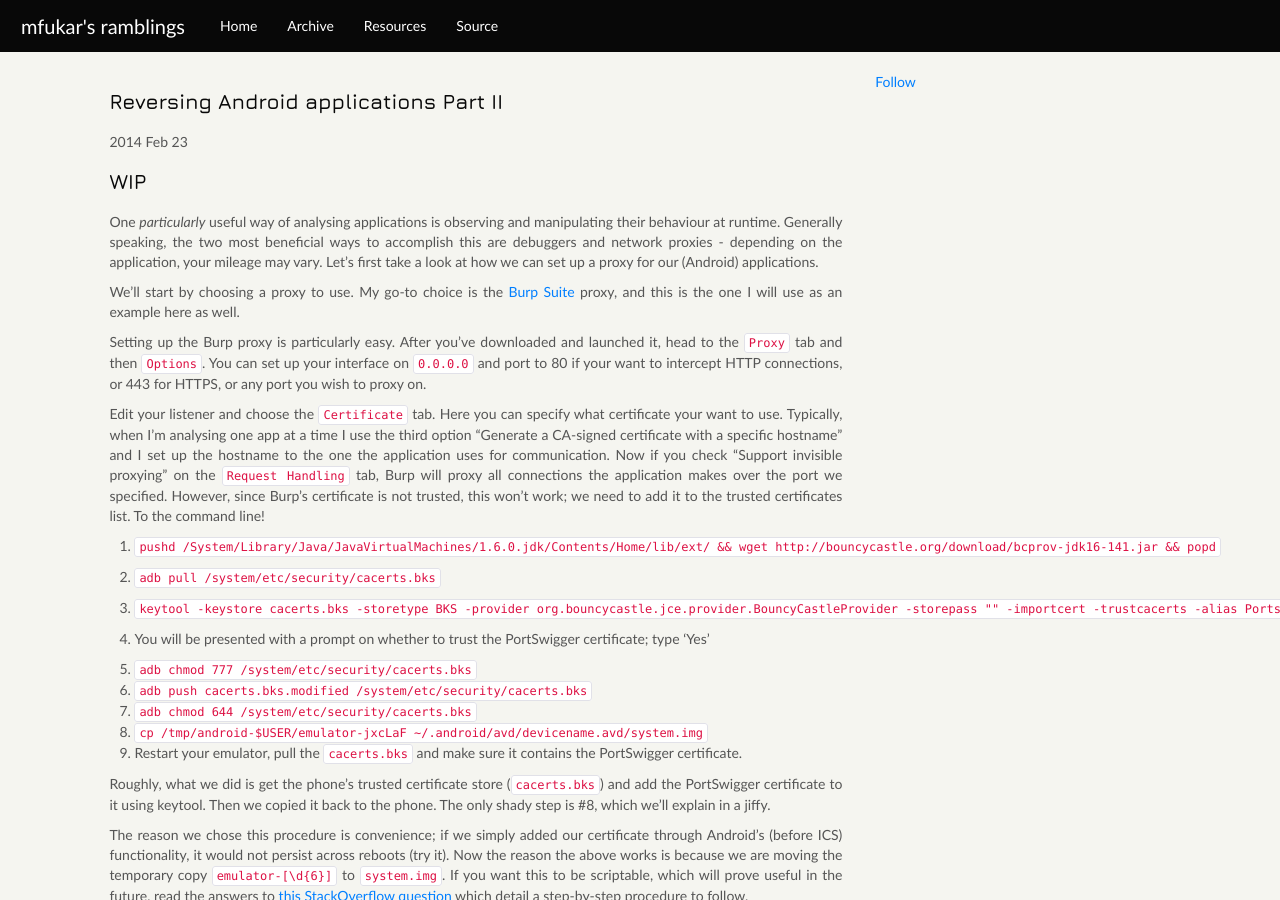
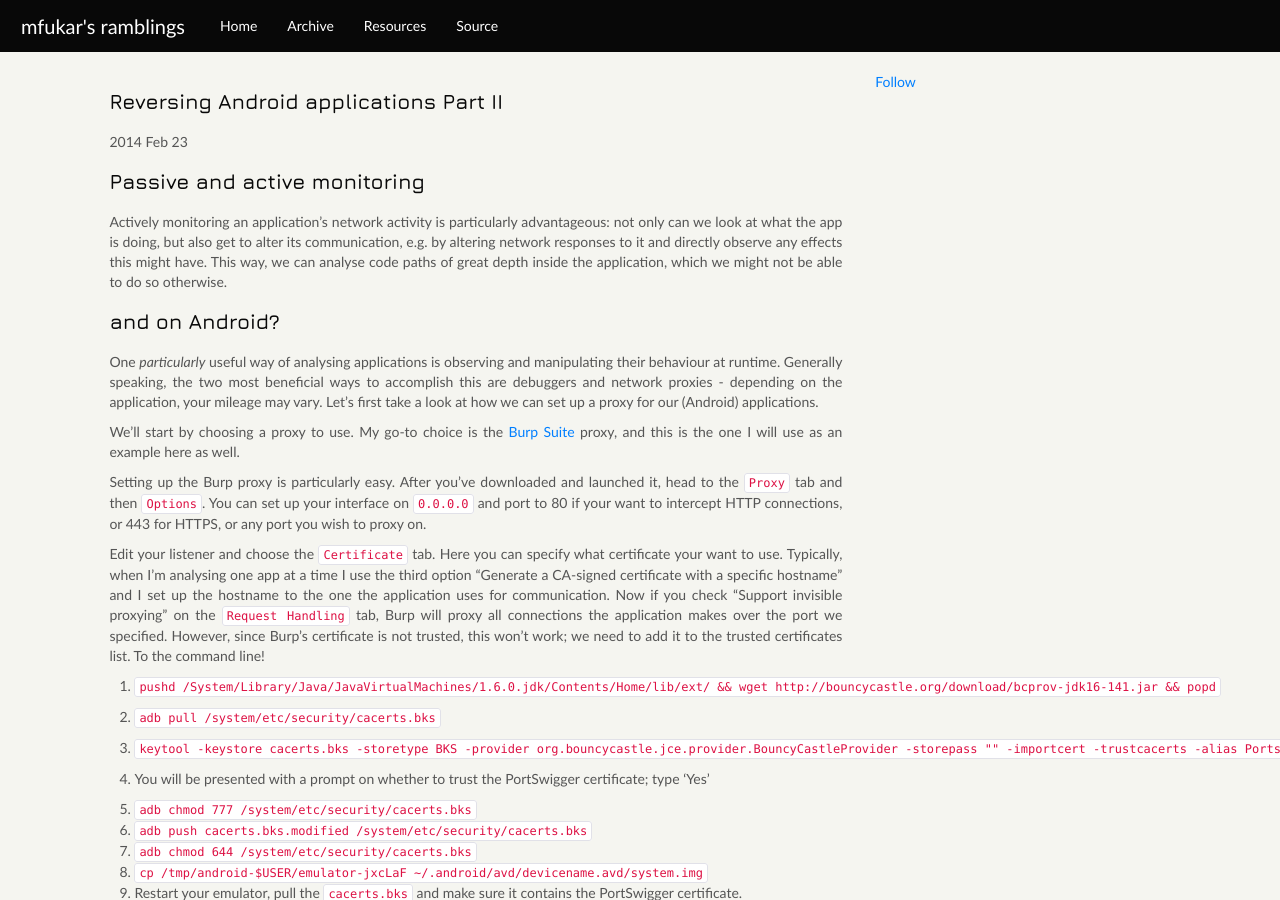
Before and after one commit to mfukar/mfukar.github.com, a Jekyll site: the page built from _posts/2014-02-23-Android-MitM.md, in a window 1280 px wide and 900 px high. Built offline with Jekyll 4.4.1, drawn with Linux system fonts in a browser that asks for light colours; some web fonts are replaced; Markdown is read by kramdown in place of the engine named in the settings; comment, search, counter and statistics services are not loaded.

Commit message:
Small paragraph on active monitoring

```diff
--- a/_posts/2014-02-23-Android-MitM.md
+++ b/_posts/2014-02-23-Android-MitM.md
@@ -9,7 +9,15 @@ published: true
 summary: Setting up a proxy for Google Android applications.
 ---
 
-# WIP
+# Passive and active monitoring
+
+Actively monitoring an application's network activity is particularly advantageous: not
+only can we look at what the app is doing, but also get to alter its communication, e.g.
+by altering network responses to it and directly observe any effects this might have. This
+way, we can analyse code paths of great depth inside the application, which we might not
+be able to do so otherwise.
+
+# and on Android?
 
 One _particularly_ useful way of analysing applications is observing and manipulating
 their behaviour at runtime. Generally speaking, the two most beneficial ways to accomplish
```
